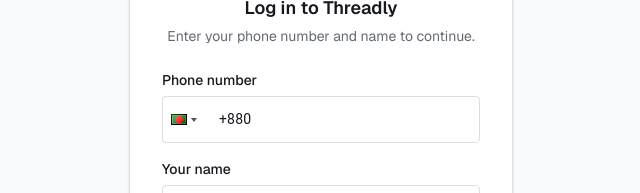
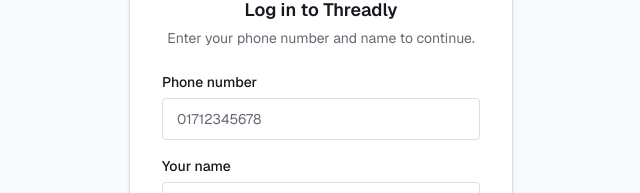
Before and after one commit to HelloAyan/frontend-chat-app, a Next.js app: page /login in a window 1280 px wide. Shown: the part 260-453 px from the top of the page, without its empty margins (319-959 px from the left). Built offline with nearby package versions, Linux system fonts and the light colour scheme.

Commit message:
fix: user not found

```diff
--- a/package.json
+++ b/package.json
@@ -16,7 +16,6 @@
     "react": "19.2.8",
     "react-dom": "19.2.8",
     "react-hot-toast": "^2.6.0",
-    "react-phone-input-2": "^2.15.1",
     "react-redux": "^9.3.0",
     "socket.io-client": "^4.8.3",
     "swagger-ui-dist": "^5.32.14",
--- a/src/app/globals.css
+++ b/src/app/globals.css
@@ -85,71 +85,3 @@
     @apply bg-background text-foreground;
   }
 }
-
-/*
- * react-phone-input-2 doesn't know about our design tokens, so it gets
- * restyled by hand here instead of via its style props. Scoped to
- * .phone-input (the containerClass passed from PhoneInput.js) so it can't
- * leak into anything else on the page.
- */
-.phone-input.react-tel-input .form-control {
-  width: 100%;
-  height: auto;
-  padding: 0.625rem 0.875rem 0.625rem 3.5rem;
-  border-radius: var(--radius-lg);
-  border: 1px solid var(--input);
-  background-color: var(--card);
-  color: var(--foreground);
-  font-size: 0.875rem;
-  transition: border-color 0.15s, box-shadow 0.15s;
-}
-
-.phone-input.react-tel-input .form-control:focus {
-  outline: none;
-  border-color: var(--ring);
-  box-shadow: 0 0 0 2px var(--background), 0 0 0 4px var(--ring);
-}
-
-.phone-input.react-tel-input .flag-dropdown {
-  border: 1px solid var(--input);
-  border-right: none;
-  border-radius: var(--radius-lg) 0 0 var(--radius-lg);
-  background-color: var(--card);
-}
-
-.phone-input.react-tel-input .flag-dropdown.open,
-.phone-input.react-tel-input .selected-flag:hover,
-.phone-input.react-tel-input .selected-flag:focus {
-  background-color: var(--secondary);
-  border-radius: var(--radius-lg) 0 0 0;
-}
-
-.phone-input.react-tel-input .country-list {
-  margin-top: 0.5rem;
-  border-radius: var(--radius-lg);
-  border: 1px solid var(--border);
-  background-color: var(--card);
-  box-shadow: 0 10px 30px -10px rgb(0 0 0 / 0.15);
-}
-
-.phone-input.react-tel-input .country-list .search {
-  padding: 0.5rem;
-}
-
-.phone-input.react-tel-input .country-list .search-box {
-  margin-left: 0;
-  width: 100%;
-  border-radius: var(--radius-md);
-  border: 1px solid var(--input);
-  padding: 0.375rem 0.625rem;
-}
-
-.phone-input.react-tel-input .country-list .country.highlight,
-.phone-input.react-tel-input .country-list .country:hover {
-  background-color: var(--secondary);
-}
-
-.phone-input-error.react-tel-input .form-control,
-.phone-input-error.react-tel-input .flag-dropdown {
-  border-color: var(--destructive);
-}
--- a/src/components/ui/PhoneInput.js
+++ /dev/null
@@ -1,48 +0,0 @@
-"use client";
-
-import PhoneInputBase from "react-phone-input-2";
-import "react-phone-input-2/lib/style.css";
-import { cn } from "@/lib/cn";
-
-// the library ships without a digit-grouping mask for a few countries we
-// care about (Bangladesh included), so it just shows one long run of
-// digits instead of something readable. filled in by hand, callers can
-// still override/extend via the masks prop.
-const DEFAULT_MASKS = {
-  bd: "....-......",
-};
-
-// react-phone-input-2 ships its own bootstrap-ish CSS, the actual visual
-// overrides live in globals.css under .phone-input so this still reads off
-// the same design tokens as every other input in the app.
-export function PhoneInput({ label, error, id = "phone", masks, onChange, ...props }) {
-  // in E.164 form a number never carries its domestic trunk prefix, so a
-  // "0" right after the dial code isn't a real digit, it's someone typing
-  // the number the way they'd dial it locally (01712... instead of 1712...)
-  function handleChange(value, country, event, formattedValue) {
-    const nationalNumber = value.slice(country.dialCode.length).replace(/^0+/, "");
-    const sanitizedValue = country.dialCode + nationalNumber;
-    onChange?.(sanitizedValue, country, event, formattedValue);
-  }
-
-  return (
-    <div className="flex flex-col gap-1.5">
-      {label && (
-        <label htmlFor={id} className="text-sm font-medium text-foreground">
-          {label}
-        </label>
-      )}
-      <PhoneInputBase
-        inputProps={{ id, name: id, autoComplete: "tel" }}
-        enableSearch
-        disableSearchIcon
-        searchPlaceholder="Search country"
-        containerClass={cn("phone-input", error && "phone-input-error")}
-        masks={{ ...DEFAULT_MASKS, ...masks }}
-        onChange={handleChange}
-        {...props}
-      />
-      {error && <p className="text-xs text-destructive">{error}</p>}
-    </div>
-  );
-}
--- a/src/features/auth/components/LoginForm.js
+++ b/src/features/auth/components/LoginForm.js
@@ -1,21 +1,15 @@
 "use client";
 
 import { useState } from "react";
-import { useRouter } from "next/navigation";
 import toast from "react-hot-toast";
 import { useLogin } from "../hooks";
 import { Button } from "@/components/ui/Button";
 import { Input } from "@/components/ui/Input";
-import { PhoneInput } from "@/components/ui/PhoneInput";
 
-// react-phone-input-2 gives back the raw digits with the dial code baked in
-// (e.g. "8801711000999"), not the national number on its own, so the dial
-// code has to be stripped off before checking there's an actual number left
-function validate({ phone, dialCode, name }) {
+function validate({ phone, name }) {
   const errors = {};
-  const nationalNumber = dialCode ? phone.slice(dialCode.length) : phone;
 
-  if (!nationalNumber || nationalNumber.length < 6) {
+  if (!phone || phone.length < 6) {
     errors.phone = "Enter a valid phone number";
   }
 
@@ -29,30 +23,39 @@
 }
 
 export function LoginForm() {
-  const router = useRouter();
   const { login, isPending } = useLogin();
 
   const [phone, setPhone] = useState("");
-  const [dialCode, setDialCode] = useState("");
   const [name, setName] = useState("");
   const [fieldErrors, setFieldErrors] = useState({});
 
-  function handlePhoneChange(value, country) {
-    setPhone(value);
-    setDialCode(country.dialCode);
+  // digits only, no "+", no country picker. the API stores phone numbers
+  // verbatim and search matches phone exactly (not a substring), so keeping
+  // this dead simple means the same digits typed here are the same digits
+  // that'll find this account again later
+  function handlePhoneChange(event) {
+    setPhone(event.target.value.replace(/\D/g, ""));
   }
 
   async function handleSubmit(event) {
     event.preventDefault();
 
-    const errors = validate({ phone, dialCode, name });
+    const errors = validate({ phone, name });
     setFieldErrors(errors);
     if (Object.keys(errors).length > 0) return;
 
     try {
-      const result = await login({ phone: `+${phone}`, name: name.trim() });
+      const result = await login({ phone, name: name.trim() });
       toast.success(`Welcome, ${result.user.name.split(" ")[0]}`);
-      router.push("/chat");
+      // a hard navigation here instead of router.push avoids a race right
+      // after login: a client-side transition keeps the same React tree
+      // (and RTK Query cache) alive, so the session-guard effect on /chat
+      // re-evaluates while that cache is still catching up to the cookie
+      // that was just set, and can bounce straight back to /login. a full
+      // reload means proxy.js and every hook re-run fresh, cookie already
+      // in place.
+      // eslint-disable-next-line @next/next/no-location-assign-relative-destination
+      window.location.href = "/chat";
     } catch (err) {
       toast.error(err.message || "Couldn't log you in, please try again.");
     }
@@ -71,12 +74,16 @@
       </div>
 
       <form onSubmit={handleSubmit} noValidate className="flex flex-col gap-4">
-        <PhoneInput
+        <Input
+          id="phone"
+          type="tel"
+          inputMode="numeric"
           label="Phone number"
-          country="bd"
+          placeholder="01712345678"
           value={phone}
           onChange={handlePhoneChange}
           error={fieldErrors.phone}
+          autoComplete="tel"
         />
         <Input
           id="name"
--- a/src/features/users/api.js
+++ b/src/features/users/api.js
@@ -1,12 +1,19 @@
 import { createApi } from "@reduxjs/toolkit/query/react";
 import { rtkBaseQuery } from "@/lib/api-client";
+
+// the backend builds a regex straight from this query (confirmed live: a
+// leading "+" — i.e. any correctly-formatted phone number — makes the whole
+// request 500 with "quantifier does not follow a repeatable item"). every
+// caller goes through this one endpoint, so stripping regex metacharacters
+// here covers all of them instead of relying on each search box to remember.
+const REGEX_SPECIAL_CHARS = /[\\^$.|?*+()[\]{}]/g;
 
 export const usersApi = createApi({
   reducerPath: "usersApi",
   baseQuery: rtkBaseQuery,
   endpoints: (builder) => ({
     searchUsers: builder.query({
-      query: (q) => ({ url: "/users/search", params: { q } }),
+      query: (q) => ({ url: "/users/search", params: { q: q.replace(REGEX_SPECIAL_CHARS, "") } }),
     }),
   }),
 });
```
Also changed, not shown: 1 other file (tests, documents, lock files or other folders).
